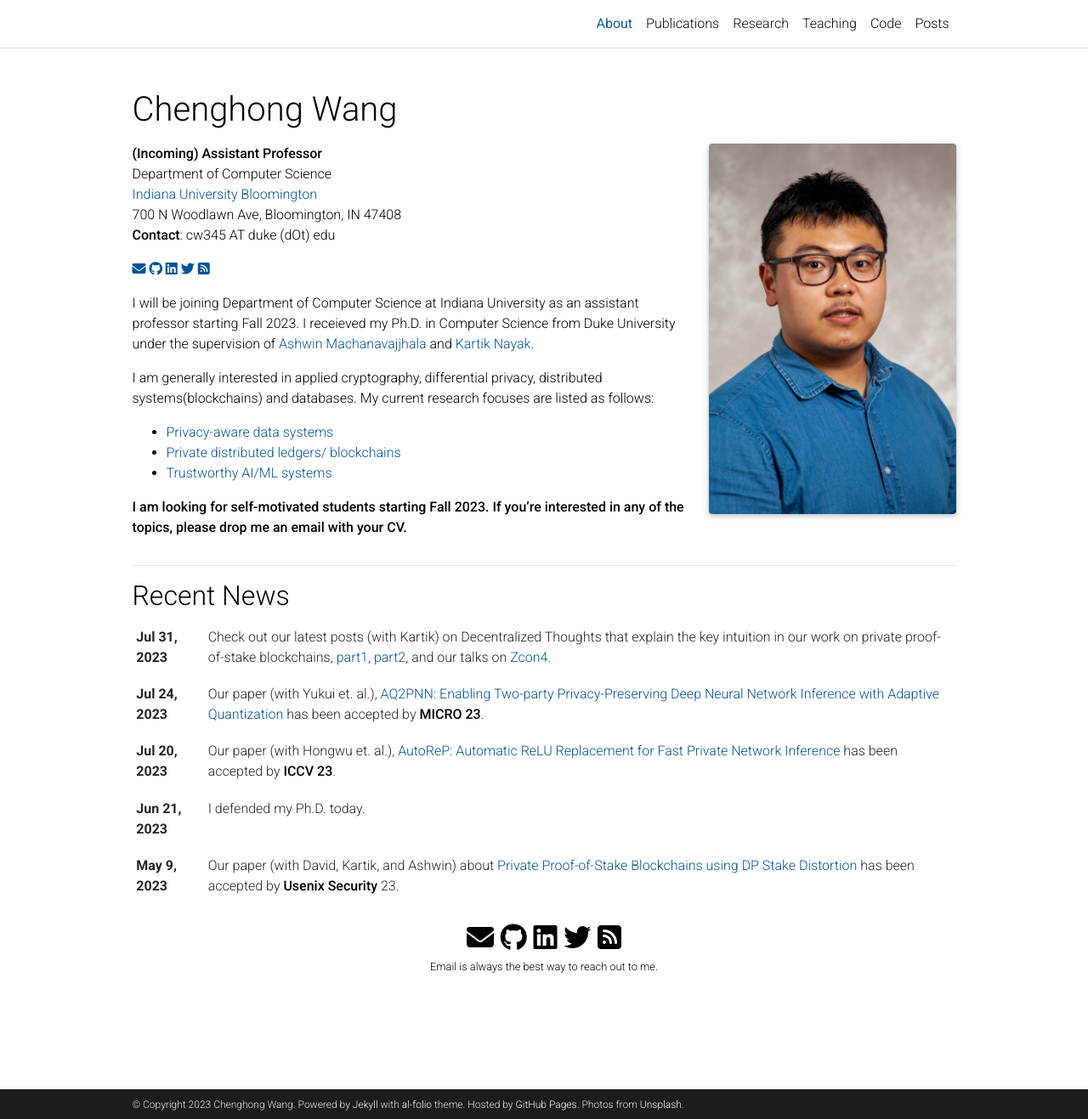
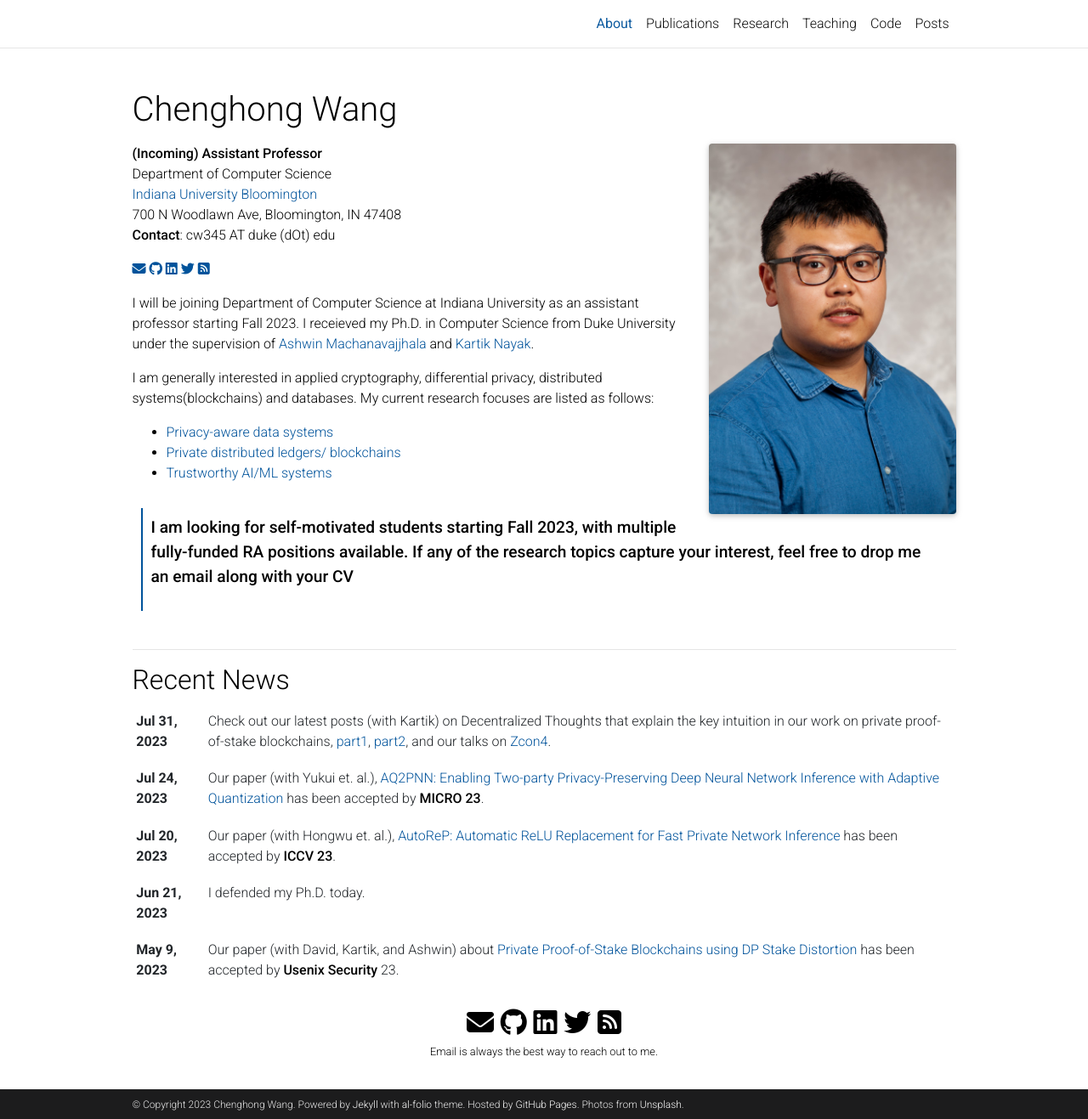
Before and after one commit to lovingmage/lovingmage.github.io, a Jekyll site: the page built from _pages/about.md, in a window 1280 px wide and 1317 px high. Shown: the whole window at 85% size. Built offline with Jekyll 4.4.1, drawn with Linux system fonts in a browser that asks for light colours; full-size pictures stand in for the smaller copies a plugin makes; comment, search, counter and statistics services are not loaded; a style sheet for code colours, icons or effects is not loaded.

Commit message:
Update about.md

```diff
--- a/_pages/about.md
+++ b/_pages/about.md
@@ -38,4 +38,4 @@ I am generally interested in applied cryptography, differential privacy, distrib
 - [Trustworthy AI/ML systems](/projects/#ai)
 
 
-**I am looking for self-motivated students starting Fall 2023. If you're interested in any of the topics, please drop me an email with your CV.**
+>**I am looking for self-motivated students starting Fall 2023, with multiple fully-funded RA positions available. If any of the research topics capture your interest, feel free to drop me an email along with your CV**
```
